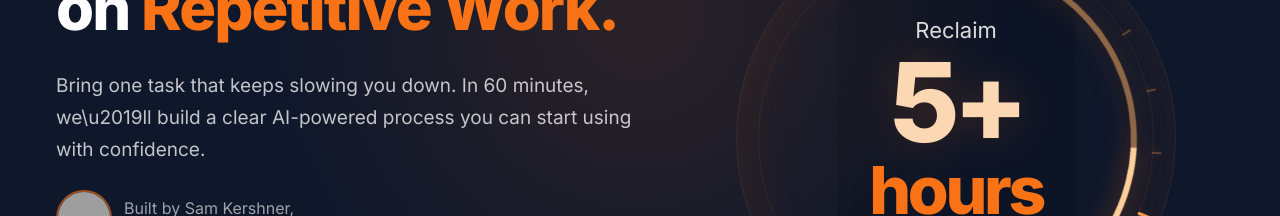
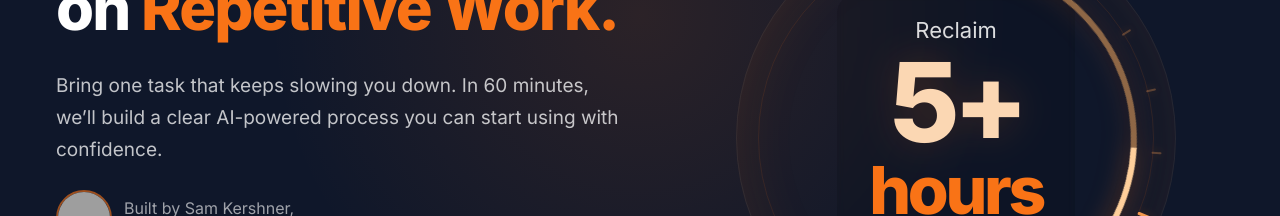
Before and after one commit to samkershner1234-aisk/ai-with-sam, a React (Vite) app: page / in a window 1280 px wide. Shown: the part 218-434 px from the top of the page. Built offline with nearby package versions, Linux system fonts and the light colour scheme; grey boxes are pictures that could not be loaded.

Commit message:
Fix apostrophe rendering in Hero subhead

```diff
--- a/src/components/landing/Hero.jsx
+++ b/src/components/landing/Hero.jsx
@@ -112,7 +112,7 @@ export default function Hero() {
     <section className="relative overflow-hidden bg-[#0F172A] text-white">
       <div className="absolute inset-0 bg-[radial-gradient(circle_at_50%_30%,rgba(249,115,22,0.12)_0%,rgba(15,23,42,0)_50%)]" />
 
-      {/* \u2500\u2500 MOBILE layout \u2500\u2500 */}
+      {/* ── MOBILE layout ── */}
       <div className="relative flex flex-col items-center px-6 pt-5 pb-4 text-center md:hidden">
 
         <h1 className="text-[clamp(34px,9.5vw,50px)] font-black leading-[0.95] tracking-[-0.05em]">
@@ -121,7 +121,7 @@ export default function Hero() {
         </h1>
 
         <p className="mt-3 max-w-xs text-[16px] leading-6 text-white/75">
-          Bring one task that keeps slowing you down. In 60 minutes, we\u2019ll build a clear AI-powered process you can start using with confidence.
+          Bring one task that keeps slowing you down. In 60 minutes, we’ll build a clear AI-powered process you can start using with confidence.
         </p>
 
         <div className="mt-4 flex flex-col items-center">
@@ -145,7 +145,7 @@ export default function Hero() {
         </div>
       </div>
 
-      {/* \u2500\u2500 DESKTOP layout \u2500\u2500 */}
+      {/* ── DESKTOP layout ── */}
       <div className="relative mx-auto hidden w-full max-w-[1440px] items-center md:flex md:px-14 md:pt-16 md:pb-8">
         <div className="grid w-full grid-cols-[1.05fr_0.95fr] items-center gap-10">
 
@@ -156,7 +156,7 @@ export default function Hero() {
             </h1>
 
             <p className="mt-8 max-w-xl text-[19px] leading-8 text-white/75">
-              Bring one task that keeps slowing you down. In 60 minutes, we\u2019ll build a clear AI-powered process you can start using with confidence.
+              Bring one task that keeps slowing you down. In 60 minutes, we’ll build a clear AI-powered process you can start using with confidence.
             </p>
 
             <div className="mt-6 flex items-center gap-3">
```
